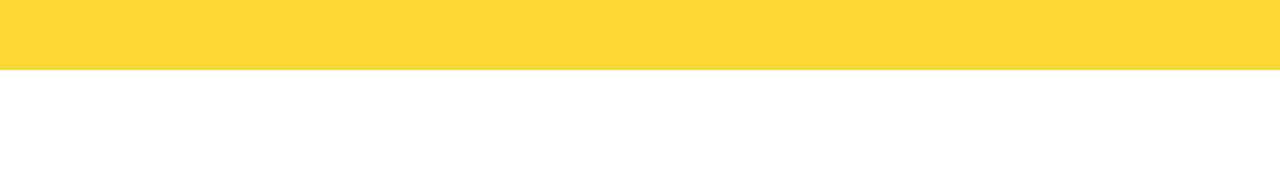
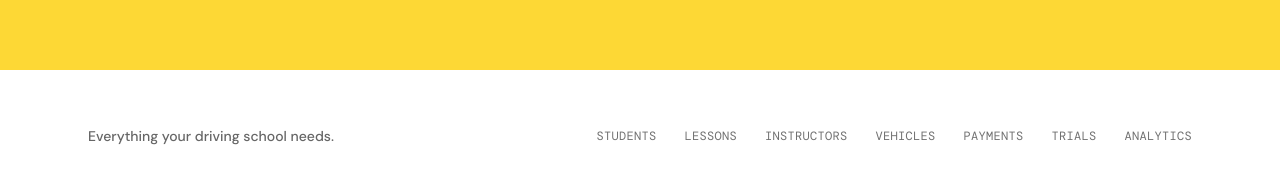
Before and after one commit to Steerly/website, a Next.js app: page / in a window 1280 px wide. Shown: the part 607-790 px from the top of the page. Built offline with nearby package versions, Linux system fonts and the light colour scheme; no server answers.

Commit message:
add product strip

```diff
--- /dev/null
+++ b/app/components/product-strip.tsx
@@ -0,0 +1,31 @@
+const items = [
+  "Students",
+  "Lessons",
+  "Instructors",
+  "Vehicles",
+  "Payments",
+  "Trials",
+  "Analytics",
+];
+
+export function ProductStrip() {
+  return (
+    <section className="bg-white">
+      <div className="mx-auto flex max-w-6xl flex-col gap-6 px-6 py-14 sm:flex-row sm:items-center sm:justify-between">
+        <p className="text-sm font-medium text-[#666666]">
+          Everything your driving school needs.
+        </p>
+        <ul className="flex flex-wrap items-center gap-x-7 gap-y-3">
+          {items.map((item) => (
+            <li
+              key={item}
+              className="font-mono text-xs uppercase tracking-wide text-black/60"
+            >
+              {item}
+            </li>
+          ))}
+        </ul>
+      </div>
+    </section>
+  );
+}
--- a/app/page.tsx
+++ b/app/page.tsx
@@ -1,5 +1,6 @@
 import { Navbar } from "./components/navbar";
 import { Hero } from "./components/hero";
+import { ProductStrip } from "./components/product-strip";
 
 export default function Home() {
   return (
@@ -7,6 +8,7 @@ export default function Home() {
       <Navbar />
       <main>
         <Hero />
+        <ProductStrip />
       </main>
     </>
   );
```
Also changed, not shown: 1 other file (tests, documents, lock files or other folders).
